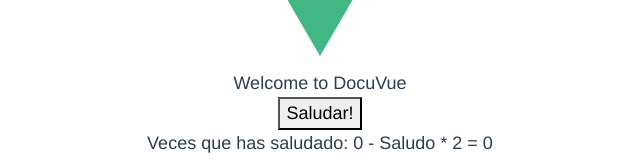
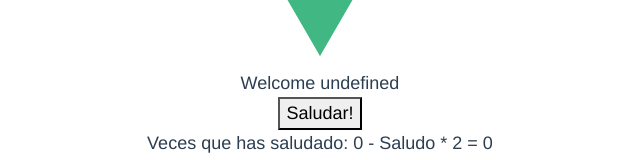
Before and after one commit to M4isth3r/docu-vue, a Vue app: page / in a window 1280 px wide. Shown: the part 217-377 px from the top of the page, without its empty margins (320-960 px from the left). Built offline with nearby package versions, Linux system fonts and the light colour scheme; no server answers; what v-calendar, vue-code-highlight would draw is missing.

Commit message:
feat(*): implementation of js-cookie

```diff
--- a/package.json
+++ b/package.json
@@ -14,6 +14,7 @@
     "bootstrap": "^5.1.3",
     "bootstrap-vue": "^2.21.2",
     "core-js": "^3.6.5",
+    "js-cookie": "^3.0.1",
     "nes.css": "^2.3.0",
     "v-calendar": "^2.3.4",
     "vue": "^2.6.14",
--- a/src/logic/auth.js
+++ b/src/logic/auth.js
@@ -1,4 +1,5 @@
 import axios from "axios";
+import Cookies from "js-cookie";
 
 // Faki API for login/register https://reqres.in/
 const ENDPOINT_PATH =  "https://reqres.in/api"
@@ -10,7 +11,17 @@ LOGIN
   "email": "eve.holt@reqres.in",
   "password": "cityslicka"
 */
+
 export default {
+  setUserLogged(userLogged) {
+    Cookies.set("userLogged", userLogged);
+  },
+  getUserLogged() {
+    return Cookies.get("userLogged");
+  },
+  removeUserLogged() {
+    Cookies.remove('userLogged');
+  },
   register(email, password) {
     const user = { email, password };
     return axios.post(`${ENDPOINT_PATH}/register`, user);
--- a/src/views/Home.vue
+++ b/src/views/Home.vue
@@ -5,7 +5,7 @@
       v-bind:alt="alternativeText"
       src="../assets/logo.png"
     />
-    <HelloWorld msg="Welcome to DocuVue" componentName="HelloWorld" />
+    <HelloWorld :msg="userLogged" componentName="HelloWorld" />
     <MiComponente />
     <VDocuAxios />
   </div>
@@ -16,6 +16,7 @@
 import HelloWorld from "@/components/HelloWorld.vue";
 import MiComponente from "@/components/MiComponente.vue";
 import VDocuAxios from "@/components/VDocuAxios.vue";
+import auth from "@/logic/auth";
 
 export default {
   name: "Home",
@@ -33,5 +34,10 @@ export default {
     alternativeText: "Vue logo",
     myClass: "my-class",
   }),
+  computed: {
+    userLogged() {
+      return `Welcome ${auth.getUserLogged()}`;
+    }
+  }
 };
 </script>
--- a/src/views/VDocuLogin.vue
+++ b/src/views/VDocuLogin.vue
@@ -29,7 +29,11 @@ export default {
     login() {
       auth
         .login(this.email, this.password)
-        .then(() => this.$router.push("/"), () => this.error = true);
+        .then(
+          () => {
+            auth.setUserLogged(this.email );
+            this.$router.push("/");
+          }, () => this.error = true);
     }
   }
 }
```
Also changed, not shown: 1 other file (tests, documents, lock files or other folders).
